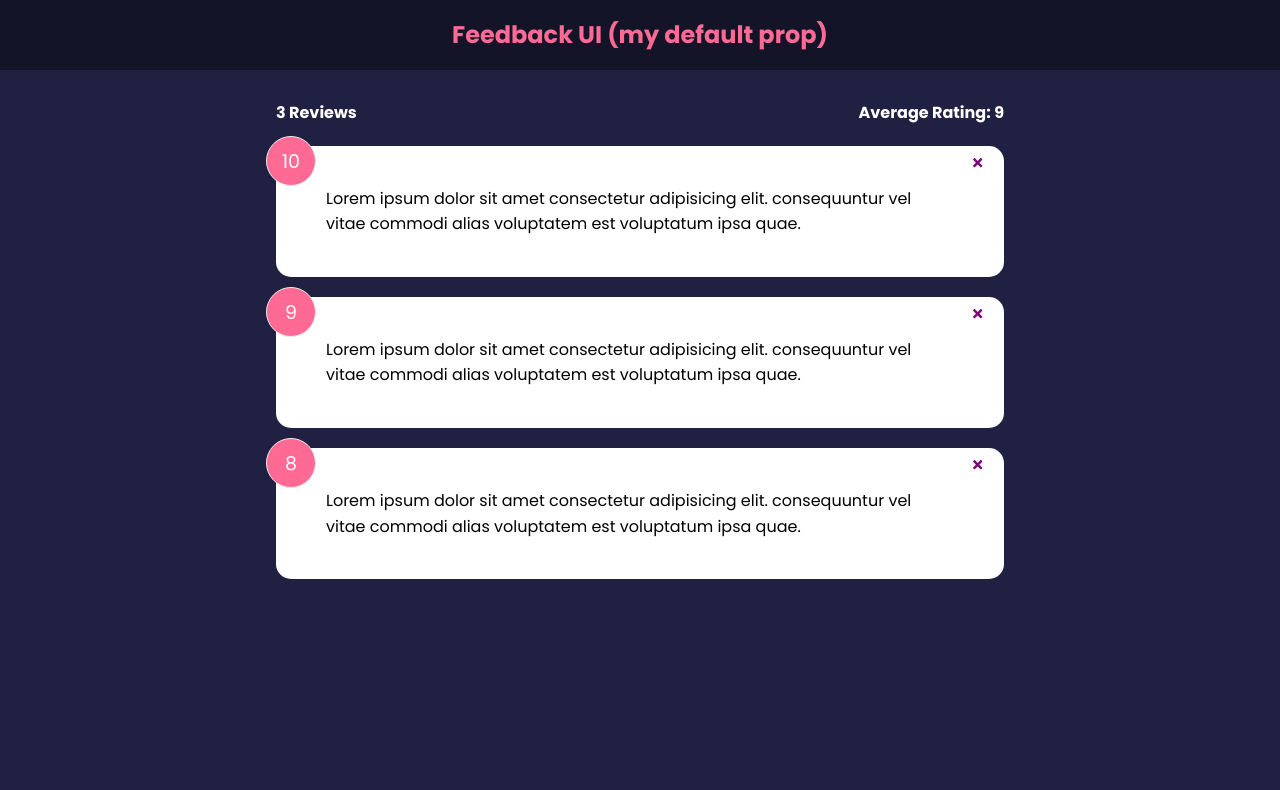
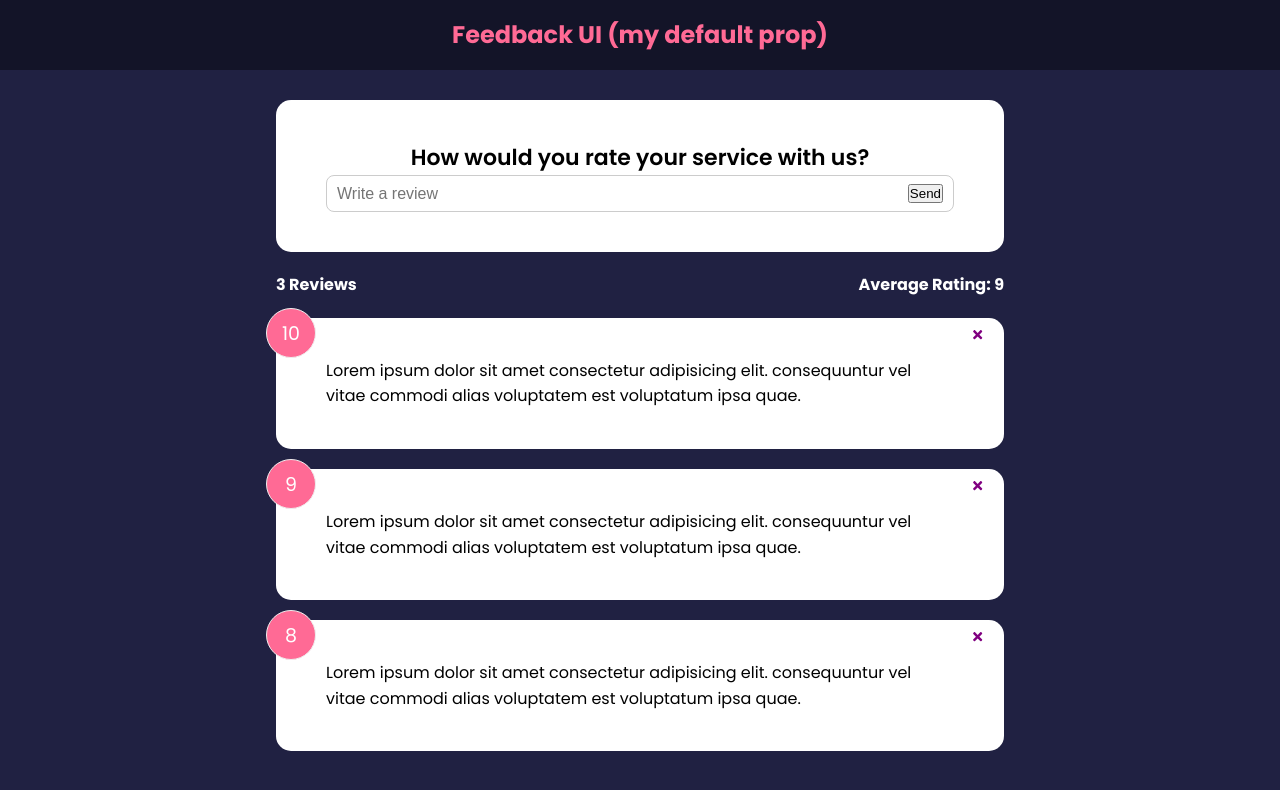
Before and after one commit to garrettdurbin/feedback-app, a React (Create React App) app: page / in a window 1280 px wide. Shown: the top 790 px of the page. Built offline with nearby package versions, Linux system fonts and the light colour scheme.

Commit message:
Added FeedbackForm component and set text state for it.

```diff
--- a/src/App.js
+++ b/src/App.js
@@ -3,6 +3,7 @@
 import FeedbackList from './components/FeedbackList'
 import FeedbackData from './data/FeedbackData'
 import FeedbackStats from './components/FeedbackStats'
+import FeedbackForm from './components/FeedbackForm'
 
 function App() {
   /*Below, I'm using the hook useState. The name is the first param. The second param is the function to update this piece of state. You normally call the function "set" + "whatever your setting".*/
@@ -19,6 +20,7 @@
     <>
       <Header />
       <div className="container">
+        <FeedbackForm />
         <FeedbackStats feedback={feedback} />
         <FeedbackList feedback={feedback} handleDelete={deleteFeedback} />
       </div>
--- /dev/null
+++ b/src/components/FeedbackForm.jsx
@@ -0,0 +1,25 @@
+import {useState} from 'react'
+import Card from './shared/Card'
+
+function FeedbackForm() {
+  const [text, setText] = useState('')
+
+  const handleTextChange = (e) => {
+    setText(e.target.value);
+  }
+
+  return (
+    <Card>
+      <form>
+        <h2>How would you rate your service with us?</h2>
+        {/* @todo - rating select component*/}
+        <div className="input-group">
+          <input onChange={handleTextChange} type="text" placeholder='Write a review' value={text} />
+          <button type='submit'>Send</button>
+        </div>
+      </form>
+    </Card>
+  )
+}
+
+export default FeedbackForm
```
